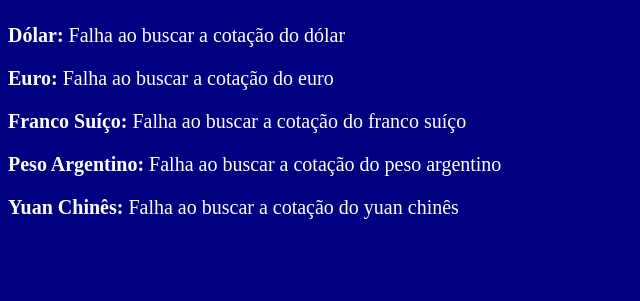
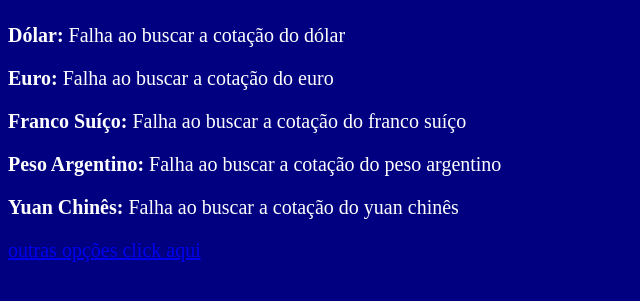
Before and after one commit to Ltbs1981/cotacao, a plain HTML site: page index.html in a window 1280 px wide. Shown: the part 77-378 px from the top of the page, without its empty margins (0-640 px from the left). Drawn offline with Linux system fonts and the light colour scheme; no server answers.

Commit message:
Acicionado link para B3

```diff
--- a/index.html
+++ b/index.html
@@ -19,7 +19,7 @@
     <p><strong>Franco Suíço:</strong> <span id="franco-suico"></span></p>
     <p><strong>Peso Argentino:</strong> <span id="peso-argentino"></span></p>
     <p><strong>Yuan Chinês:</strong> <span id="yuan-chines"></span></p>
-
+<a href="https://b3.com.br ">outras opções click aqui</a>
     <script src="script.js"></script>
 </body>
 </html>
```
